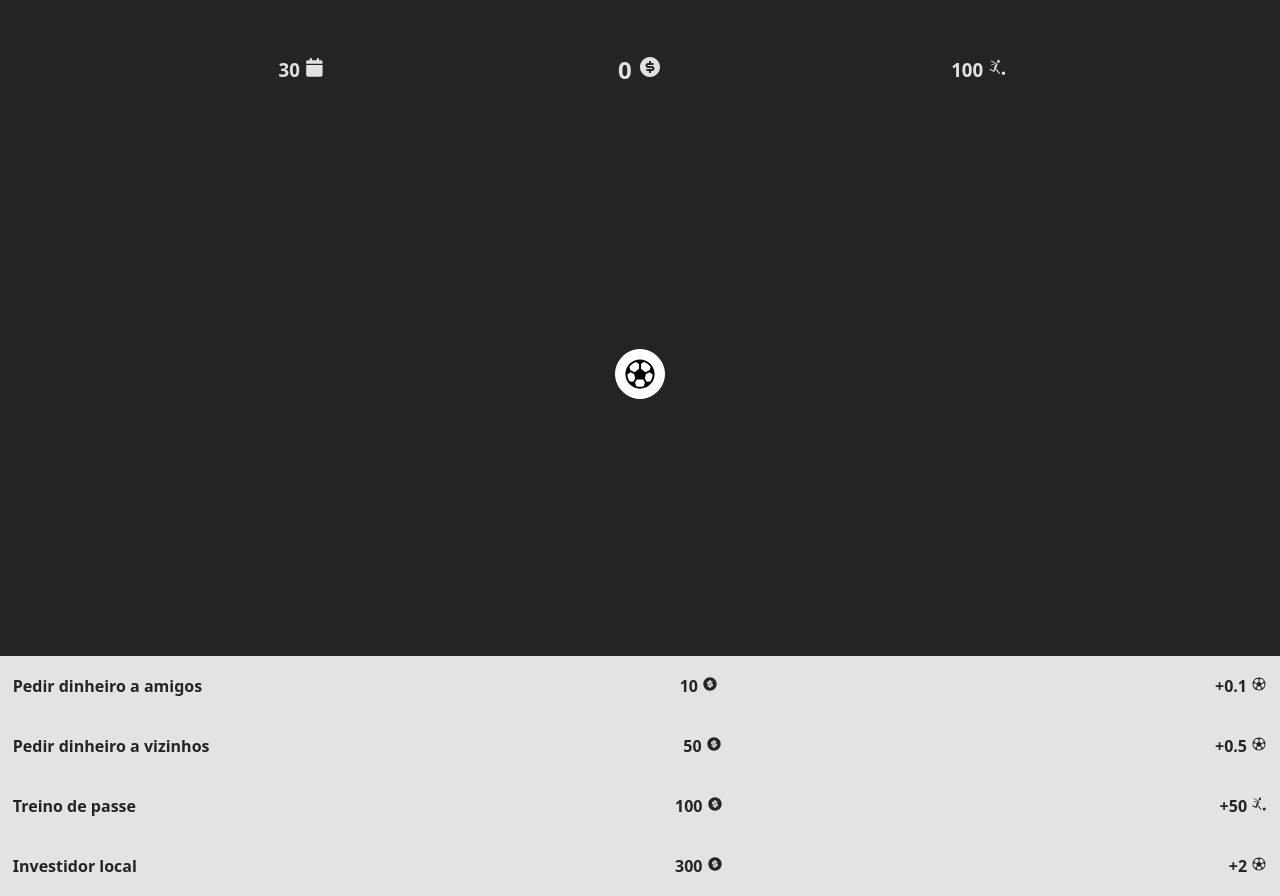
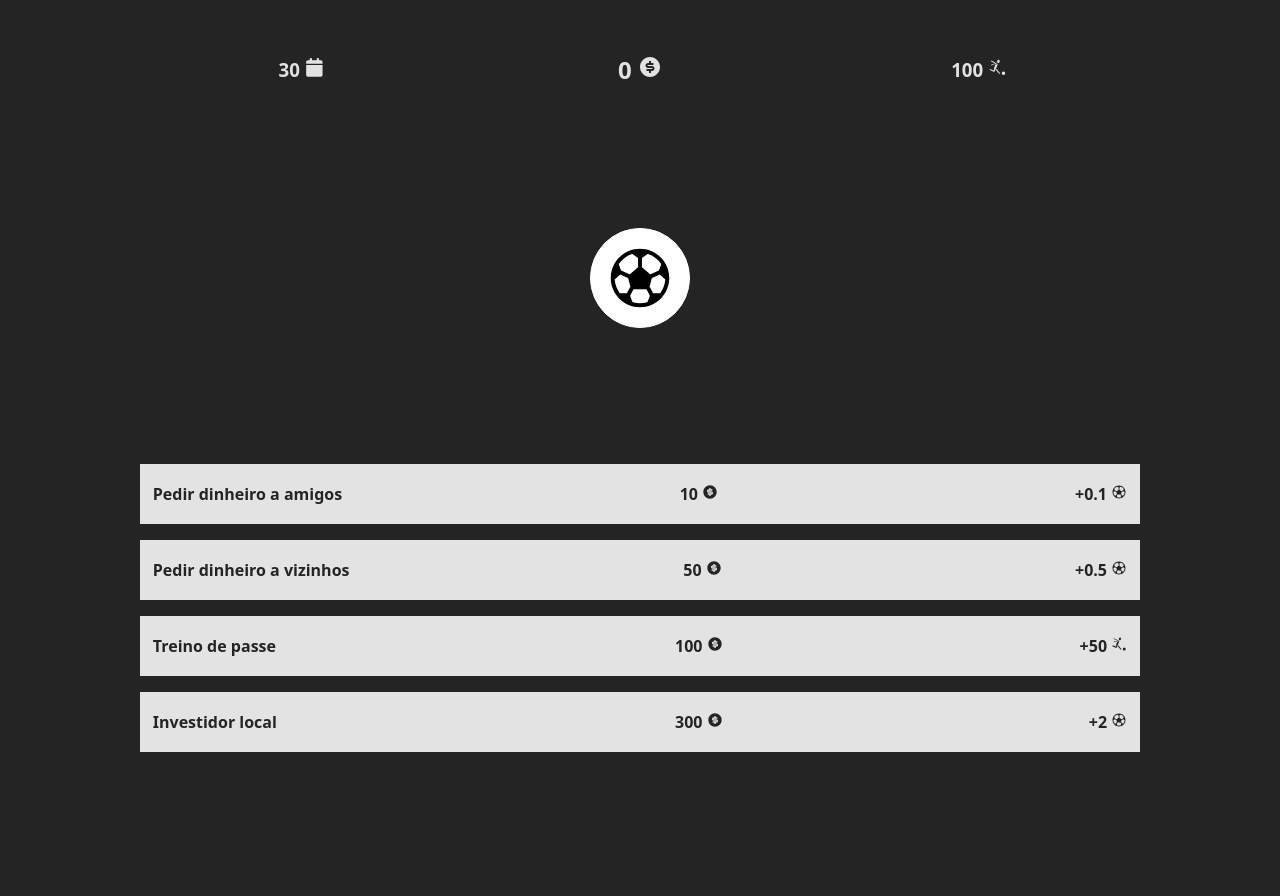
Before and after one commit to jeancarloslima/jogo-clicker-futebol, a React (Vite) app: page / in a window 1280 px wide. After the commit the page ends 800 px from the top, so only its background shows below. Built offline with nearby package versions, Linux system fonts and the light colour scheme.

Commit message:
Corrigindo design

```diff
--- a/src/App.css
+++ b/src/App.css
@@ -37,5 +37,17 @@ main {
 
 footer {
   width: 100dvw;
+  max-width: 1000px;
   height: 160px;
 }
+
+@media (min-width: 1000px) {
+  footer {
+    height: auto;
+    margin-bottom: 2rem;
+  }
+
+  .lista-melhorias {
+      gap: 1rem;
+  }
+}
--- a/src/components/TelaClicker/tela-clicker.css
+++ b/src/components/TelaClicker/tela-clicker.css
@@ -6,18 +6,12 @@
     display: flex;
     align-items: center;
     justify-content: center;
-    width: 50px;
-    height: 50px;
+    width: 100px;
+    height: 100px;
     border-radius: 50%;
-    font-size: 2.5rem;
+    font-size: 4.5rem;
     cursor: pointer;
     background-color: #FFF;
     border: 1px solid #FFF;
     transition: .3s;
 }
-
-/* .botao-click:hover {
-    background-color: #32e732;
-    border-color: #32e732;
-    color: #FFF;
-} */
```
